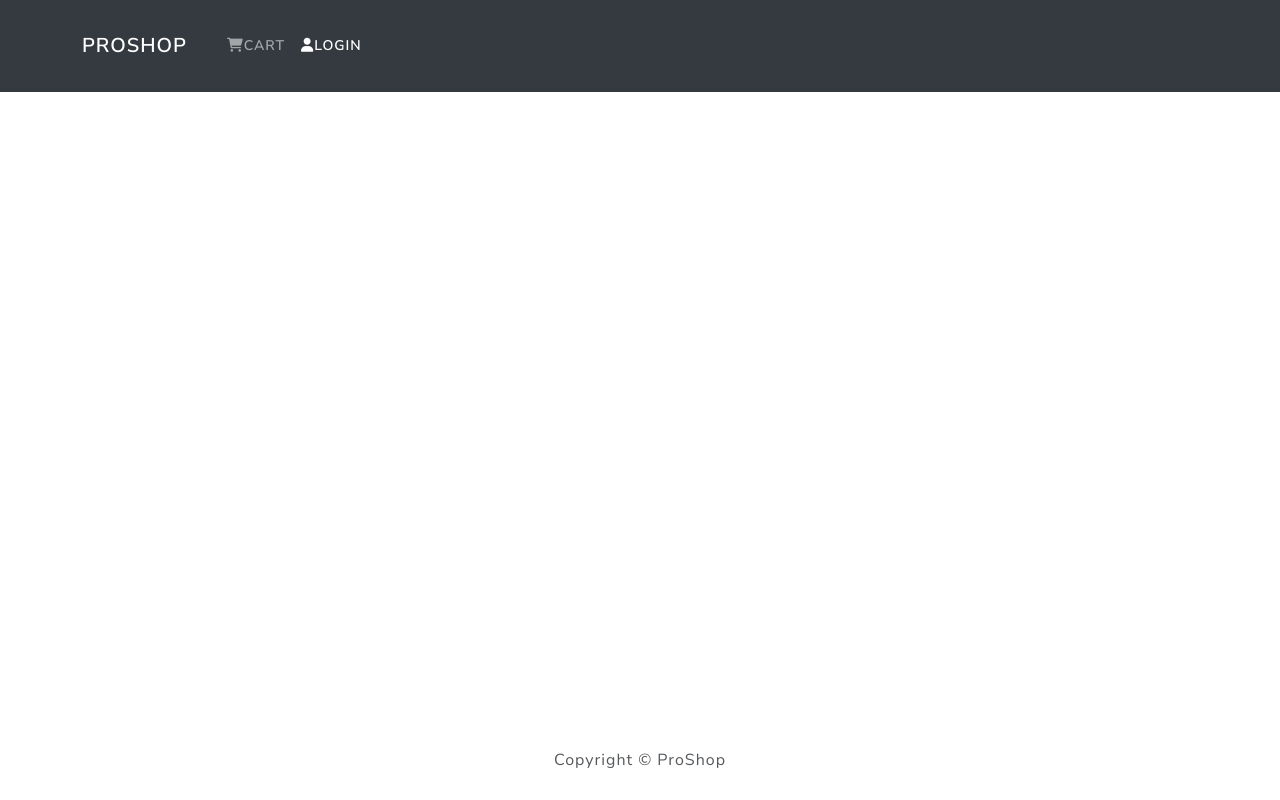
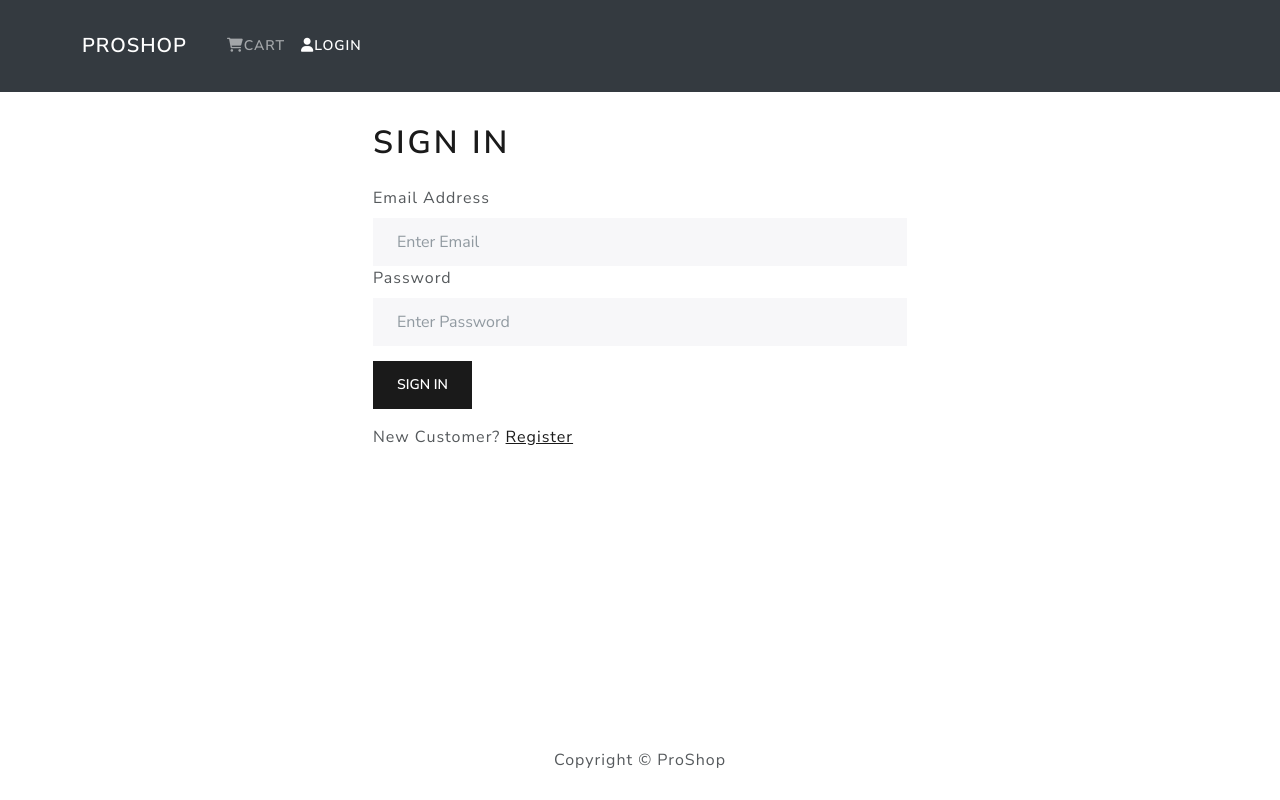
Before and after one commit to ArielPD/ecommerce-proshop-django-react, a React (Create React App) app in the folder frontendUI/: page /login in a window 1280 px wide. Built offline with nearby package versions, Linux system fonts and the light colour scheme.

Commit message:
Create User Login Screen and functionality integrate UI with redux

```diff
--- a/frontendUI/public/index.html
+++ b/frontendUI/public/index.html
@@ -9,7 +9,6 @@
       name="description"
       content="Web site created using create-react-app"
     />
-    <link rel="apple-touch-icon" href="%PUBLIC_URL%/logo192.png" />
     <!--
       manifest.json provides metadata used when your web app is installed on a
       user's mobile device or desktop. See https://developers.google.com/web/fundamentals/web-app-manifest/
--- a/frontendUI/src/App.js
+++ b/frontendUI/src/App.js
@@ -5,6 +5,7 @@
 import { HomeScreen } from './screens/HomeScreen';
 import ProductScreen from './screens/ProductScreen';
 import CartScreen from './screens/CartScreen';
+import LoginScreen from './screens/LoginScreen';
 
 function App() {
   return (
@@ -14,6 +15,7 @@
         <Container>
           <Routes>
             <Route path="/"  element={<HomeScreen />} />
+            <Route path='/login' element={<LoginScreen />}/>
             <Route path="/product/:id"  element={<ProductScreen />} />
             <Route path='/cart/:id' element={<CartScreen />} />
             <Route path='/cart/' element={<CartScreen />} />
--- a/frontendUI/src/actions/userActions.js
+++ b/frontendUI/src/actions/userActions.js
@@ -20,7 +20,7 @@
         }
 
         const {data} = await axios.post(
-            '/api/users/login',
+            '/api/users/login/',
             {'username': email, 'password': password},
             config
         )
--- /dev/null
+++ b/frontendUI/src/components/FormContainer.js
@@ -0,0 +1,14 @@
+import { Container, Row, Col } from 'react-bootstrap'
+
+export default function FormContainer({ children }) {
+
+    return (
+        <Container>
+            <Row className="justify-content-md-center">
+                <Col xs={12} md={6}>
+                    {children}
+                </Col>
+            </Row>
+        </Container>
+    )
+}
--- /dev/null
+++ b/frontendUI/src/screens/LoginScreen.js
@@ -0,0 +1,76 @@
+import {useState, useEffect} from 'react';
+import { Link, useLocation, useNavigate } from 'react-router-dom';
+import { Form, Button, Row, Col} from "react-bootstrap";
+import { useDispatch, useSelector } from "react-redux";
+import Loader from '../components/Loader';
+import Message from '../components/Message';
+import FormContainer from '../components/FormContainer';
+import { login } from '../actions/userActions';
+
+export default function LoginScreen() {
+
+    const[email, setEmail] = useState('');
+    const[password, setPassword] = useState('');
+
+    const dispatch = useDispatch();
+
+    const location = useLocation();
+    const navigate = useNavigate();
+    const redirect = location.search ? location.search.split('=')[1] : '/';
+
+    const userLogin = useSelector(state => state.userLogin);
+    const { error, loading, userInfo } = userLogin;
+
+    useEffect(() => {
+        if (userInfo) {
+            navigate(redirect);
+        }
+    }, [navigate,  userInfo])
+
+    const submitHandler = (e) => {
+        e.preventDefault();
+        dispatch(login(email, password));
+    }
+
+    return (
+        <div>
+            <FormContainer>
+                <h1>Sign In</h1>
+                {error && <Message variant='danger'>{error}</Message>}
+                {loading && <Loader />}
+                <Form onSubmit={submitHandler}>
+                    <Form.Group controlId='email'>
+                        <Form.Label>Email Address</Form.Label>
+                        <Form.Control
+                            type='email'
+                            placeholder='Enter Email'
+                            value={email}
+                            onChange={(e) => setEmail(e.target.value)}
+                        >
+                        </Form.Control>
+                    </Form.Group>
+
+                    <Form.Group controlId='password'>
+                        <Form.Label>Password</Form.Label>
+                        <Form.Control
+                            type='password'
+                            placeholder='Enter Password'
+                            value={password}
+                            onChange={(e) => setPassword(e.target.value)}
+                        >
+                        </Form.Control>
+                    </Form.Group>
+                    <Button type='submit' variant='primary' style={{marginTop: '15px'}}>
+                        Sign In
+                    </Button>
+                </Form>
+                <Row className='py-3'>
+                    <Col>
+                        New Customer? <Link
+                        to={redirect ? `/register?redirect=${redirect}` : '/register'}>Register</Link>
+                    </Col>
+                </Row>
+            </FormContainer>
+        </div>
+    )
+}
```
